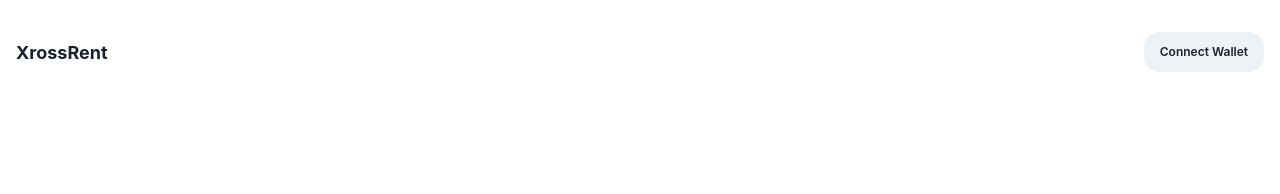
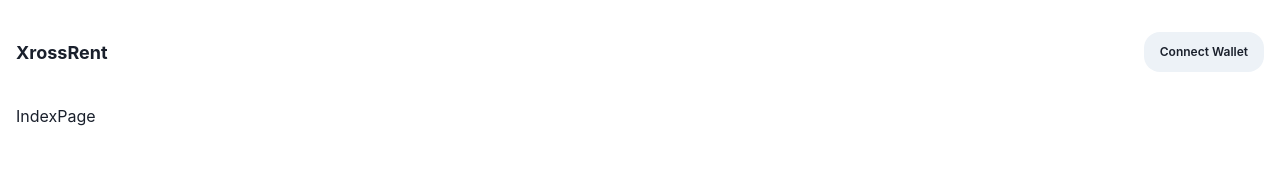
Before and after one commit to xrosslend/ethnyc-submission, a React (Create React App) app in the folder packages/web/: page / in a window 1280 px wide. Shown: the top 194 px of the page. Built offline with nearby package versions, Linux system fonts and the light colour scheme.

Commit message:
Added pages

```diff
--- a/packages/web/src/App.js
+++ b/packages/web/src/App.js
@@ -2,11 +2,15 @@ import React from "react";
 
 import { Routes, Route } from "react-router-dom";
 import { IndexPage } from "./pages/index";
+import { BorrowPage } from "./pages/borrow";
+import { LendPage } from "./pages/lend";
 
 const App = () => {
   return (
     <Routes>
       <Route path="/" element={<IndexPage />} />
+      <Route path="/borrow" element={<BorrowPage />} />
+      <Route path="/lend" element={<LendPage />} />
     </Routes>
   );
 };
--- a/packages/web/src/Components/Layout.js
+++ b/packages/web/src/Components/Layout.js
@@ -8,9 +8,7 @@ export const Layout = ({ children, isLanding }) => {
     <Flex minHeight={"100vh"} direction={"column"}>
       <Header isLanding={isLanding} />
       <Box flex={1}>
-        <Container maxW={"7xl"}>
-          <Stack>{children}</Stack>
-        </Container>
+        <Container maxW={"7xl"}>{children}</Container>
       </Box>
       <Footer />
     </Flex>
--- /dev/null
+++ b/packages/web/src/pages/borrow.js
@@ -0,0 +1,5 @@
+import { Layout } from "../components/Layout";
+
+export const BorrowPage = () => {
+  return <Layout>BorrowPage</Layout>;
+};
--- a/packages/web/src/pages/index.js
+++ b/packages/web/src/pages/index.js
@@ -1,5 +1,5 @@
 import { Layout } from "../components/Layout";
 
 export const IndexPage = () => {
-  return <Layout>Main</Layout>;
+  return <Layout>IndexPage</Layout>;
 };
--- /dev/null
+++ b/packages/web/src/pages/lend.js
@@ -0,0 +1,5 @@
+import { Layout } from "../components/Layout";
+
+export const LendPage = () => {
+  return <Layout>LendPage</Layout>;
+};
```
